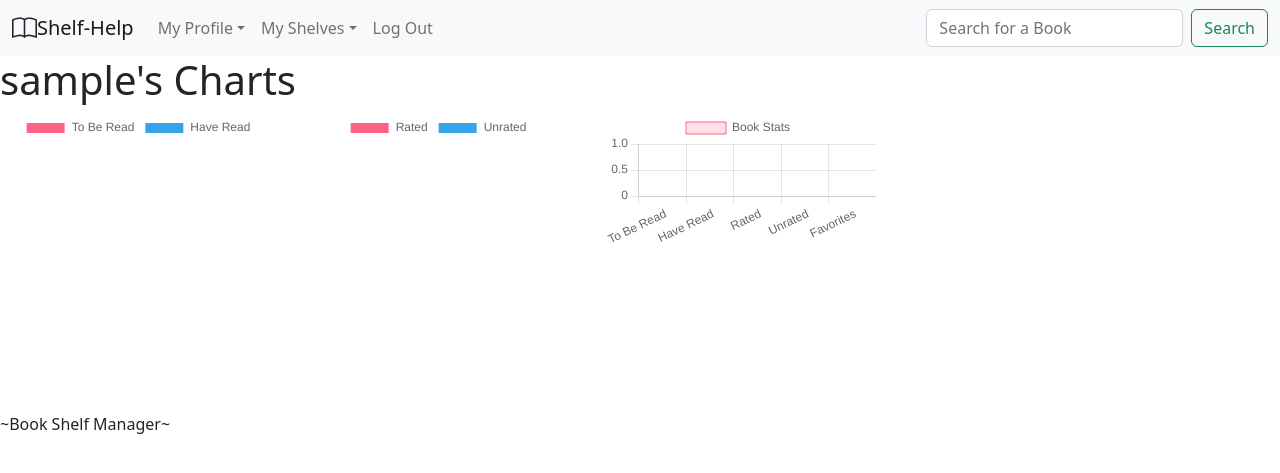
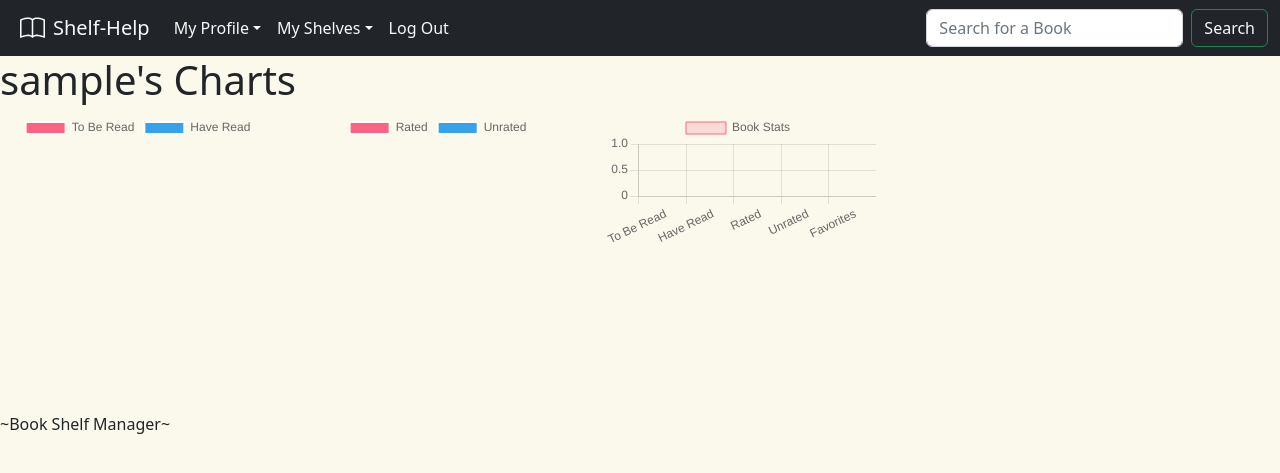
Before and after one commit to becgordon/bookshelf-tracker, a Flask app: a page that uses templates/loggedin_base.html in a window 1280 px wide. Shown: the top 473 px of the page. Run offline with Flask 2, Linux system fonts and the light colour scheme; the visitor is signed in with stand-in values (Sample User, id 1); data comes from the database, SQL or seed files in the repository; data that the repository does not hold is empty.

Commit message:
Began color styling

```diff
--- a/server.py
+++ b/server.py
@@ -329,7 +329,8 @@ def submit_book_search():
     url = 'https://www.googleapis.com/books/v1/volumes'
     payload = {'apikey': BOOKS_API_KEY,
                 'q': search_term,
-                f'{search_type}': advanced_search_term}
+                f'{search_type}': advanced_search_term,
+                'maxResults': '20'}
 
     response = (requests.get(url, params=payload)).json()
 
@@ -350,6 +351,9 @@ def view_book_profile(volume_id):
     url = f'https://www.googleapis.com/books/v1/volumes/{volume_id}'
     payload = {'apikey': BOOKS_API_KEY}
     response = (requests.get(url, params=payload)).json()
+    print('\n'*5)
+    print(response)
+    print('\n'*5)
 
     (title,
     author,
@@ -358,6 +362,10 @@ def view_book_profile(volume_id):
     isbn,
     description,
     volume_id) = crud.sort_json_response(response)
+
+    print('\n'*5)
+    print(image)
+    print('\n'*5)
 
     return render_template('book_profile.html',
                             title=title,
--- a/static/site.css
+++ b/static/site.css
@@ -0,0 +1,11 @@
+.pale {
+    background: #FBF9EC;
+}
+
+.brown {
+    background: #5F3840;
+}
+
+.books {
+    background: url("profile-books.jpg") no-repeat center center
+}
--- a/templates/loggedin_base.html
+++ b/templates/loggedin_base.html
@@ -22,38 +22,46 @@
     crossorigin="anonymous"
     />
 
+    <link href="/static/site.css" rel="stylesheet"/>
+
     {% block head %}{% endblock %}
   </head>
-  <body>
-    <nav class="navbar sticky-top navbar-expand-md bg-light">
+  <body class="pale">
+    <nav class="navbar sticky-top navbar-expand-md bg-dark text-light navbar-dark">
         <div class="container-fluid d-flex">
-          <svg xmlns="http://www.w3.org/2000/svg" width="25" height="25" fill="currentColor" class="bi bi-book" viewBox="0 0 16 16">
-            <path d="M1 2.828c.885-.37 2.154-.769 3.388-.893 1.33-.134 2.458.063 3.112.752v9.746c-.935-.53-2.12-.603-3.213-.493-1.18.12-2.37.461-3.287.811V2.828zm7.5-.141c.654-.689 1.782-.886 3.112-.752 1.234.124 2.503.523 3.388.893v9.923c-.918-.35-2.107-.692-3.287-.81-1.094-.111-2.278-.039-3.213.492V2.687zM8 1.783C7.015.936 5.587.81 4.287.94c-1.514.153-3.042.672-3.994 1.105A.5.5 0 0 0 0 2.5v11a.5.5 0 0 0 .707.455c.882-.4 2.303-.881 3.68-1.02 1.409-.142 2.59.087 3.223.877a.5.5 0 0 0 .78 0c.633-.79 1.814-1.019 3.222-.877 1.378.139 2.8.62 3.681 1.02A.5.5 0 0 0 16 13.5v-11a.5.5 0 0 0-.293-.455c-.952-.433-2.48-.952-3.994-1.105C10.413.809 8.985.936 8 1.783z"/>
-          </svg>
-          <a class="navbar-brand" href="/">Shelf-Help</a>
+          <div class="px-2">
+            <svg xmlns="http://www.w3.org/2000/svg" width="25" height="25" fill="currentColor" class="bi bi-book" viewBox="0 0 16 16">
+              <path d="M1 2.828c.885-.37 2.154-.769 3.388-.893 1.33-.134 2.458.063 3.112.752v9.746c-.935-.53-2.12-.603-3.213-.493-1.18.12-2.37.461-3.287.811V2.828zm7.5-.141c.654-.689 1.782-.886 3.112-.752 1.234.124 2.503.523 3.388.893v9.923c-.918-.35-2.107-.692-3.287-.81-1.094-.111-2.278-.039-3.213.492V2.687zM8 1.783C7.015.936 5.587.81 4.287.94c-1.514.153-3.042.672-3.994 1.105A.5.5 0 0 0 0 2.5v11a.5.5 0 0 0 .707.455c.882-.4 2.303-.881 3.68-1.02 1.409-.142 2.59.087 3.223.877a.5.5 0 0 0 .78 0c.633-.79 1.814-1.019 3.222-.877 1.378.139 2.8.62 3.681 1.02A.5.5 0 0 0 16 13.5v-11a.5.5 0 0 0-.293-.455c-.952-.433-2.48-.952-3.994-1.105C10.413.809 8.985.936 8 1.783z"/>
+            </svg>
+          </div>
+          <a class="navbar-brand text-light" href="/">Shelf-Help</a>
           <button class="navbar-toggler" type="button" data-bs-toggle="collapse" data-bs-target="#menu" aria-controls="navbarNavAltMarkup" aria-expanded="false" aria-label="Toggle navigation">
             <span class="navbar-toggler-icon"></span>
           </button>
           <div class="collapse navbar-collapse" id="menu">
             <div class="navbar-nav me-auto mb-2 mb-md-0">
-              <a class="nav-link dropdown-toggle" href="#" role="button" data-bs-toggle="dropdown" aria-expanded="false">My Profile</a>
-              <ul class="dropdown-menu">
-                <li><a class="dropdown-item" href="/userprofile/{{ session['user_name'] }}">Library</a></li>
-                <li><a class="dropdown-item" href="/usercharts/{{ session['user_name'] }}">Charts</a></li>
-                <li><a class="dropdown-item" href="/viewallusers">View All Users</a></li>
-                <li><a class="dropdown-item" href="/usersettings/{{ session['user_name'] }}">Settings</a></li>
-              </ul>
-              <a class="nav-link dropdown-toggle" href="#" role="button" data-bs-toggle="dropdown" aria-expanded="false">My Shelves</a>
-              <ul class="dropdown-menu">
-                <li><a class="dropdown-item" href="/favoritesshelf">Favorites</a></li>
-                <li><a class="dropdown-item" href="/tobereadsshelf">To Be Read</a></li>
-                <li><a class="dropdown-item" href="/havereadsshelf">Have Read</a></li>
-              </ul>
-              <a class="nav-link" href="/logout">Log Out</a>
+              <div class="dropdown">
+                <a class="nav-link dropdown-toggle text-light" href="#" role="button" data-bs-toggle="dropdown" aria-expanded="false">My Profile</a>
+                <ul class="dropdown-menu bg-dark">
+                  <li><a class="dropdown-item text-light" href="/userprofile/{{ session['user_name'] }}">Library</a></li>
+                  <li><a class="dropdown-item text-light" href="/usercharts/{{ session['user_name'] }}">Charts</a></li>
+                  <li><a class="dropdown-item text-light" href="/viewallusers">View All Users</a></li>
+                  <li><a class="dropdown-item text-light" href="/usersettings/{{ session['user_name'] }}">Settings</a></li>
+                </ul>
+              </div>
+              <div class="dropdown">
+                <a class="nav-link dropdown-toggle text-light" href="#" role="button" data-bs-toggle="dropdown" aria-expanded="false">My Shelves</a>
+                <ul class="dropdown-menu bg-dark">
+                  <li><a class="dropdown-item text-light" href="/favoritesshelf">Favorites</a></li>
+                  <li><a class="dropdown-item text-light" href="/tobereadsshelf">To Be Read</a></li>
+                  <li><a class="dropdown-item text-light" href="/havereadsshelf">Have Read</a></li>
+                </ul>
+              </div>
+              <a class="nav-link text-light" href="/logout">Log Out</a>
             </div>
               <form class="d-flex" role="search" method="GET" action="/booksearchresults">
                 <input class="form-control me-2" type="search" placeholder="Search for a Book" aria-label="Search" name="search-term">
-                <button class="btn btn-outline-success" type="submit">Search</button>
+                <button class="btn btn-outline-success text-light" type="submit">Search</button>
               </form>
           </div>
         </div>
```
Also changed, not shown: templates/user_profile.html (+7 -10 lines), static/images/profile-books.jpg (added), 1 other file.
